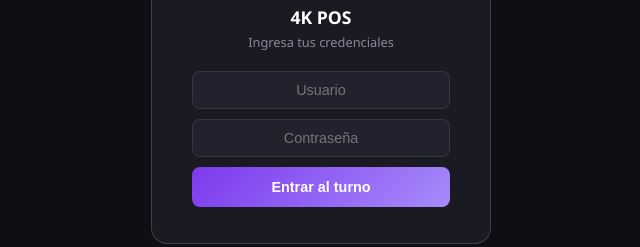
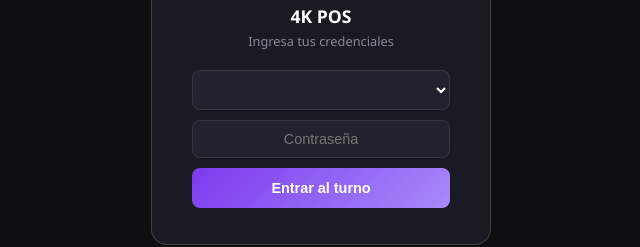
Before and after one commit to 4kpos/4kpos-app, an Electron app: page 4K-POS-v5/index.html in a window 1400 px wide. Shown: the part 342-589 px from the top of the page, 379-1019 px from the left. Drawn offline with Linux system fonts and the light colour scheme; no server answers.

Commit message:
index.html

```diff
--- a/4K-POS-v5/index.html
+++ b/4K-POS-v5/index.html
@@ -273,7 +273,7 @@ select.fi option{background:var(--s2);color:var(--tx);}
     <h2 style="font-size:1.1rem;font-weight:800;margin-bottom:4px;color:var(--tx)">4K POS</h2>
     <p id="l-sub" style="font-size:.8rem;color:var(--tx3);margin-bottom:20px">Ingresa tus credenciales</p>
     <div class="lerr" id="lerr">Usuario o contraseña incorrectos</div>
-    <input type="text" class="lfi" id="lu" placeholder="Usuario" autocomplete="off">
+    <select class="lfi" id="lu"></select>
     <input type="password" class="lfi" id="lp" placeholder="Contraseña" onkeydown="if(event.key==='Enter')doLogin()">
     <button class="lbtn" id="l-btn" onclick="doLogin()">Entrar al turno</button>
   </div>
```
